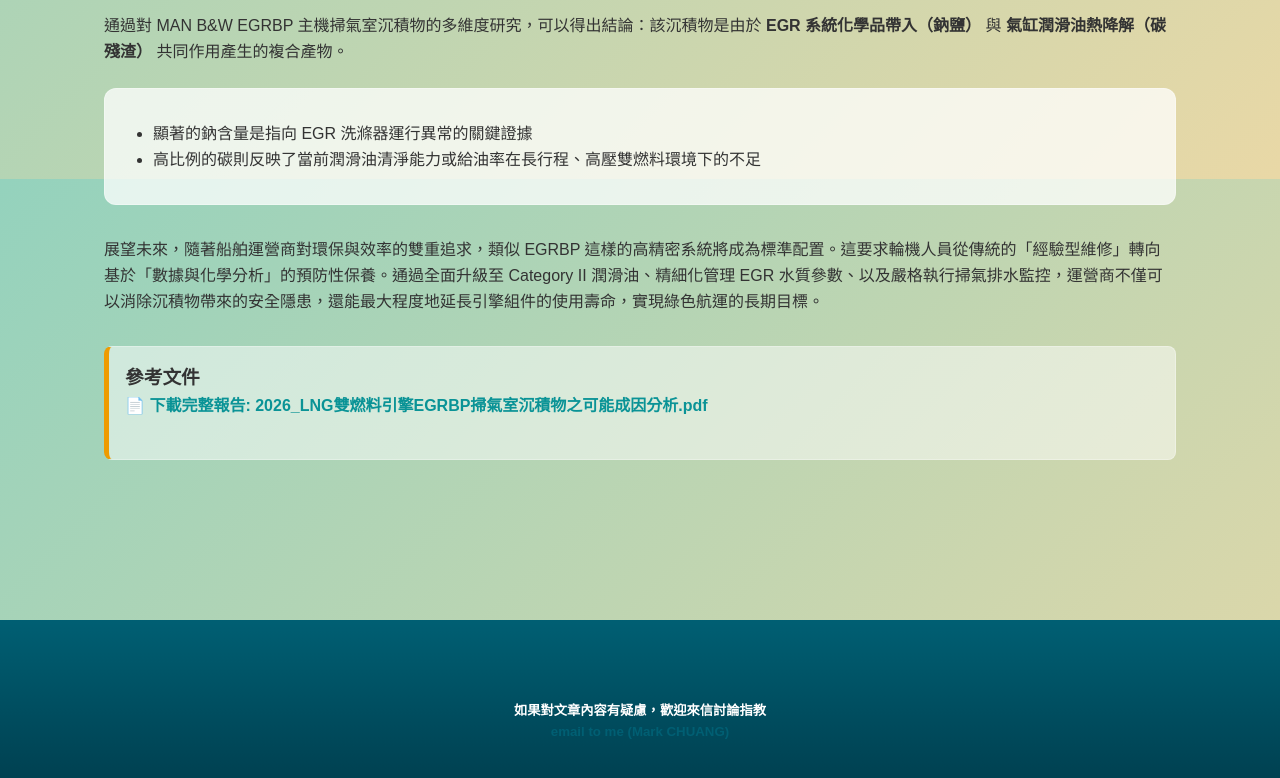
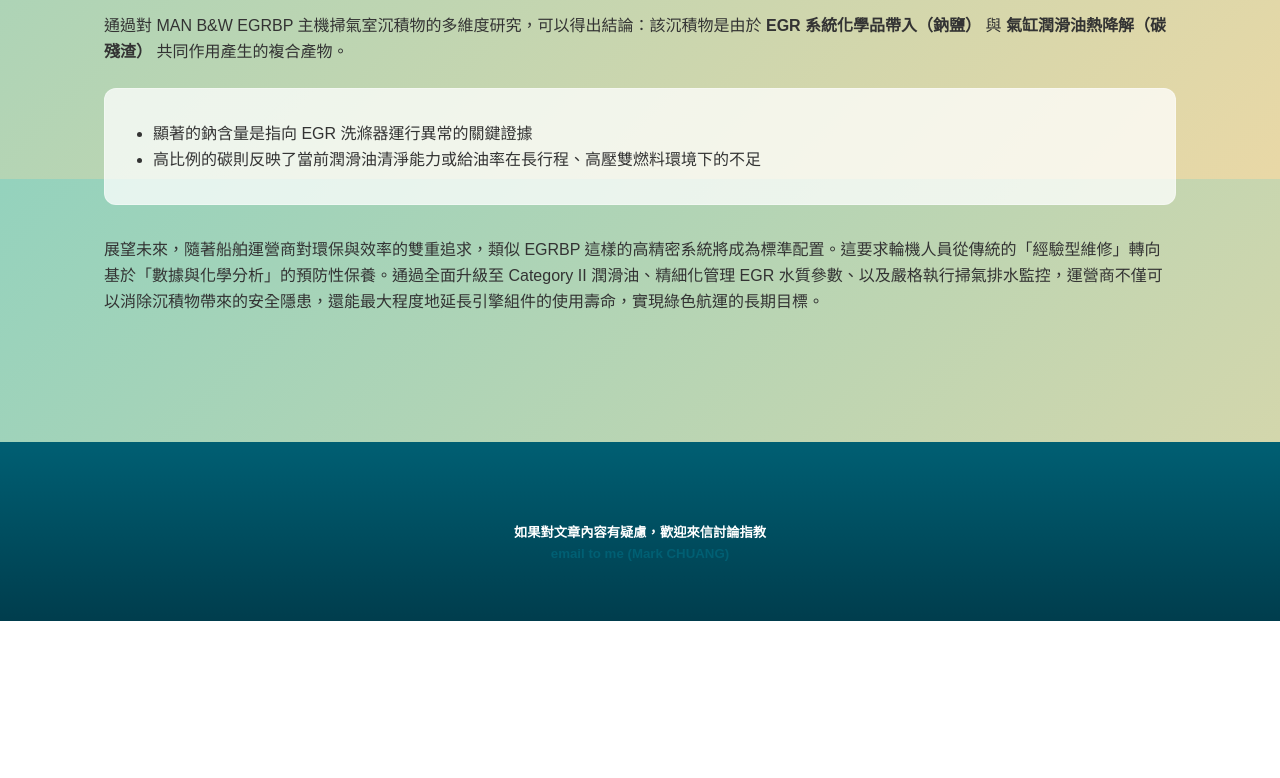
Before and after one commit to 1969Mark/marklubeworld, a plain HTML site: page links/egrbp_deposit.html in a window 1280 px wide. Shown: the part 6221-6999 px from the top of the page. After the commit the page ends 6842 px from the top, so only its background shows below. Drawn offline with Linux system fonts and the light colour scheme.

Commit message:
Remove reference file section from EGRBP deposit article

```diff
--- a/links/egrbp_deposit.html
+++ b/links/egrbp_deposit.html
@@ -454,17 +454,6 @@
                 展望未來，隨著船舶運營商對環保與效率的雙重追求，類似 EGRBP 這樣的高精密系統將成為標準配置。這要求輪機人員從傳統的「經驗型維修」轉向基於「數據與化學分析」的預防性保養。通過全面升級至 Category II 潤滑油、精細化管理 EGR 水質參數、以及嚴格執行掃氣排水監控，運營商不僅可以消除沉積物帶來的安全隱患，還能最大程度地延長引擎組件的使用壽命，實現綠色航運的長期目標。
             </p>
 
-            <!-- 參考文件 -->
-            <div
-                style="margin-top: 2rem; padding: 1rem; background: rgba(255,255,255,0.5); border-radius: 8px; border-left: 5px solid var(--sun-gold);">
-                <h3>參考文件</h3>
-                <p>
-                    <a href="../files/2026_LNG雙燃料引擎EGRBP掃氣室沉積物之可能成因分析.pdf" target="_blank"
-                        style="font-weight: bold; color: var(--ocean-mid);">
-                        📄 下載完整報告: 2026_LNG雙燃料引擎EGRBP掃氣室沉積物之可能成因分析.pdf
-                    </a>
-                </p>
-            </div>
         </div>
     </main>
 
```
